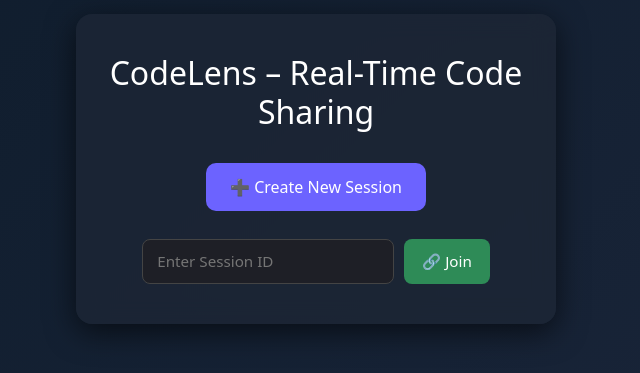
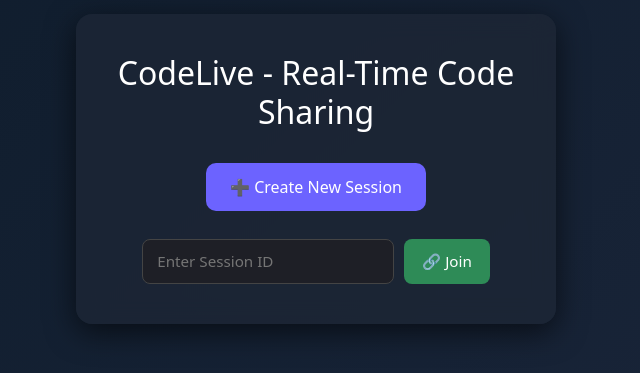
Before and after one commit to iblameharsh/client, a React (Create React App) app: page / in a window 1280 px wide. Shown: the part 231-604 px from the top of the page, without its empty margins (324-964 px from the left). Built offline with nearby package versions, Linux system fonts and the light colour scheme; no server answers.

Commit message:
CodeLive

```diff
--- a/src/App.js
+++ b/src/App.js
@@ -22,7 +22,7 @@ function App() {
   return (
     <div className="home-container">
       <div className="home-card">
-        <h1 className="home-title">CodeLens – Real-Time Code Sharing</h1>
+        <h1 className="home-title">CodeLive - Real-Time Code Sharing</h1>
         <button className="create-btn" onClick={createNewSession}>
           ➕ Create New Session
         </button>
--- a/src/codeEditor.js
+++ b/src/codeEditor.js
@@ -52,7 +52,7 @@ const handleLanguageChange = (e) => {
     <div className="editor-wrapper">
       <header className="editor-header">
         <div className="editor-title">
-          <span role="img" aria-label="spark">💻</span> CodeLens — Collaborative Editor
+           CodeLive — Collaborative Editor
         </div>
         <div className="room-id">
           Room ID: <code>{roomId}</code>
```
